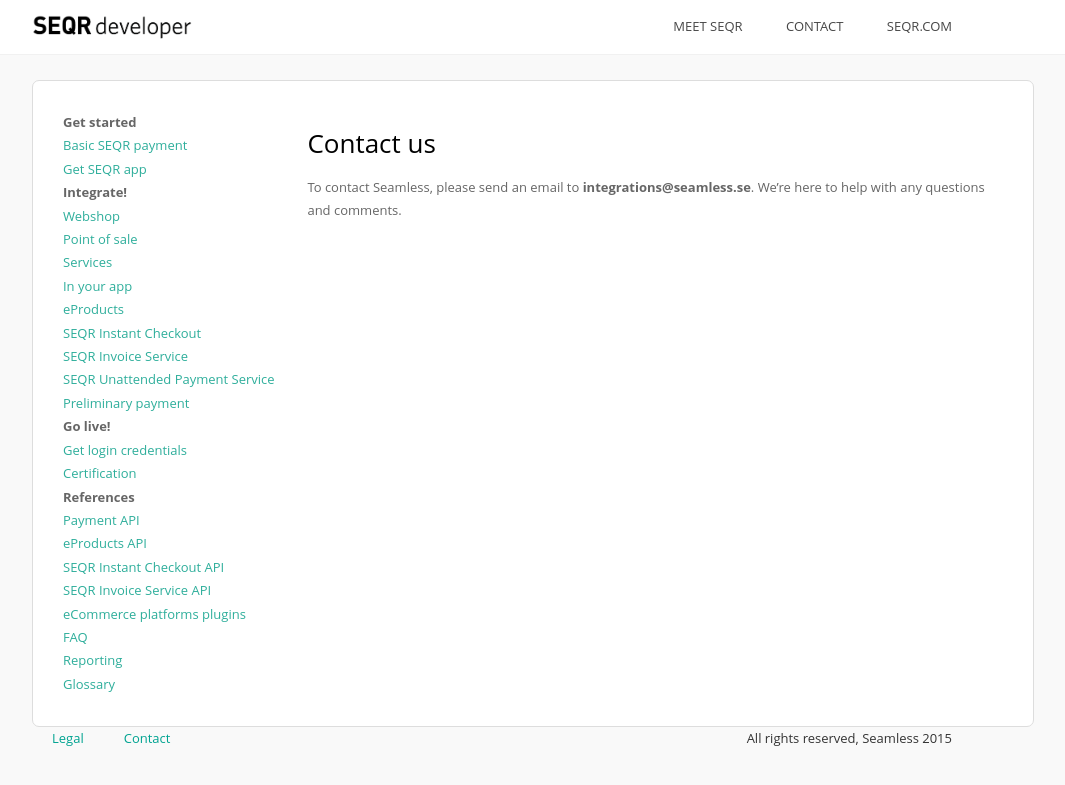
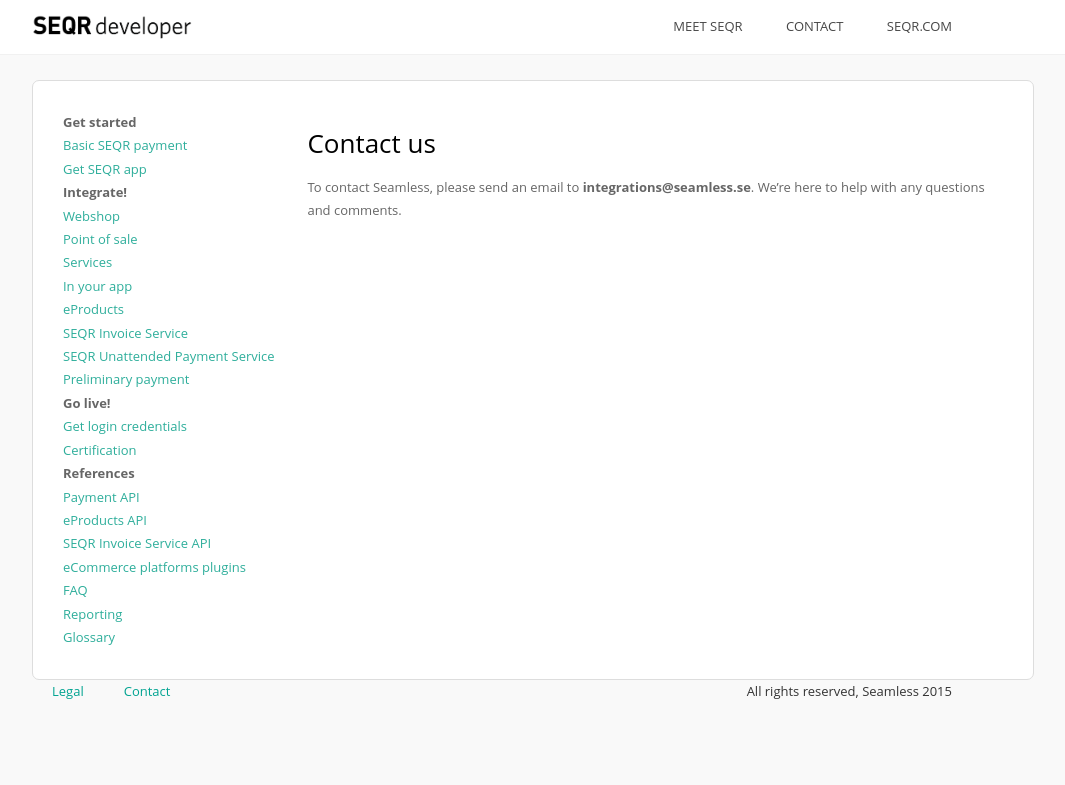
Before and after one commit to SeamlessDistribution/SeamlessDistribution.github.io, a Jekyll site: the page built from contact/index.md, in a window 1280 px wide. Shown: the top 785 px of the page, without its empty margins (138-1203 px from the left). Built offline with Jekyll 4.4.1, drawn with Linux system fonts in a browser that asks for light colours.

Commit message:
IC removal

```diff
--- a/_layouts/default.html
+++ b/_layouts/default.html
@@ -43,7 +43,7 @@
 				<li><a href="/merchant/externalservices/">Services</a></li>
 				<li><a href="/merchant/inapp/">In your app</a></li>
 				<li><a href="/merchant/eproducts/">eProducts</a></li>
-				<li><a href="/merchant/instantcheckout/">SEQR Instant Checkout</a></li>
+				<!-- <li><a href="/merchant/instantcheckout/">SEQR Instant Checkout</a></li> -->
 				<li><a href="/merchant/invoiceservice/">SEQR Invoice Service</a></li>
                                 <li><a href="/merchant/ups/">SEQR Unattended Payment Service</a></li>
 				<li><a href="/merchant/prepin/">Preliminary payment</a></li>
@@ -54,7 +54,7 @@
 				<li class="parent">References</li>
 				<li><a href="/merchant/reference/api.html">Payment API</a></li>
 				<li><a href="/merchant/reference/eproductsapi.html">eProducts API</a></li>
-				<li><a href="/merchant/reference/instantcheckoutapi.html">SEQR Instant Checkout API</a></li>
+				<!-- <li><a href="/merchant/reference/instantcheckoutapi.html">SEQR Instant Checkout API</a></li> -->
 				<li><a href="/merchant/reference/invoiceserviceapi.html">SEQR Invoice Service API</a></li>
 				<li><a href="/plugins/">eCommerce platforms plugins</a></li>
 				<li><a href="/faq/">FAQ</a></li>
```
